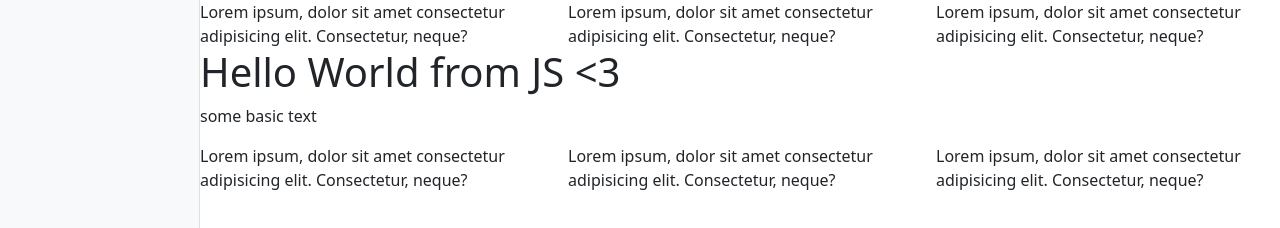
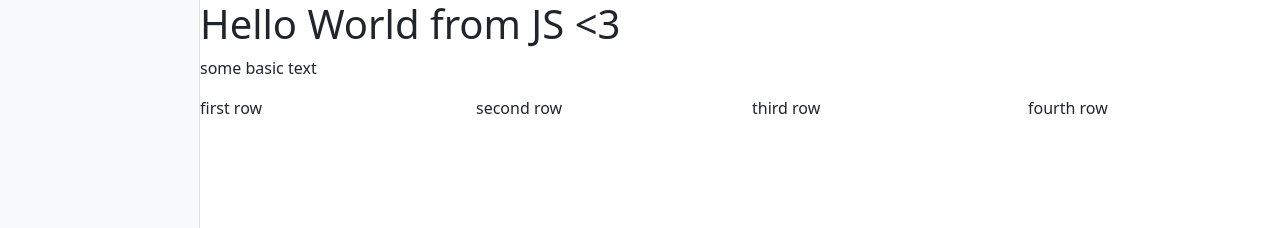
Before and after one commit to ResurgentFox/website-builder-, a plain HTML site: page index.html in a window 1280 px wide. Shown: the top 228 px of the page. Drawn offline with nearby package versions, Linux system fonts and the light colour scheme.

Commit message:
new changes

```diff
--- a/index.html
+++ b/index.html
@@ -12,19 +12,6 @@
     <div id="app" class="container-fluid">
         <div id="panel" class="bg-light sidebar"></div>
         <div id="site" class="content">
-
-            <div class="row">
-                <div class="col-sm">
-                    Lorem ipsum, dolor sit amet consectetur adipisicing elit. Consectetur, neque?
-                </div>
-                <div class="col-sm">
-                    Lorem ipsum, dolor sit amet consectetur adipisicing elit. Consectetur, neque?
-                </div>
-                <div class="col-sm">
-                    Lorem ipsum, dolor sit amet consectetur adipisicing elit. Consectetur, neque?
-                </div>
-            </div>
-
         </div>
     </div>
 <script src="index.js"></script>
--- a/index.js
+++ b/index.js
@@ -6,6 +6,7 @@ const model = [
             'first row',
             'second row',
             'third row',
+            'fourth row',
         ],
     },
 ];
@@ -25,8 +26,7 @@ model.forEach(block => {
 
     // Метод, который позволяет вставлять в определённое место html
     $site.insertAdjacentHTML('beforeend', html);
-    },
-);
+    });
 
 // функция принимает в себя объект и возвращает готовый html
 function title(block) {
@@ -50,17 +50,10 @@ function text(block) {
 };
 
 function columns(block) {
+    const html = block.value.map(item => `<div class="col-sm">${item}</div>`)
     return `
-    <div class="row">
-        <div class="col-sm">
-            Lorem ipsum, dolor sit amet consectetur adipisicing elit. Consectetur, neque?
+        <div class="row">
+            ${html.join('')}
         </div>
-        <div class="col-sm">
-            Lorem ipsum, dolor sit amet consectetur adipisicing elit. Consectetur, neque?
-        </div>
-        <div class="col-sm">
-            Lorem ipsum, dolor sit amet consectetur adipisicing elit. Consectetur, neque?
-        </div>
-    </div>
-    `
-};
+        `
+    };
```
Also changed, not shown: readme.md (added).
